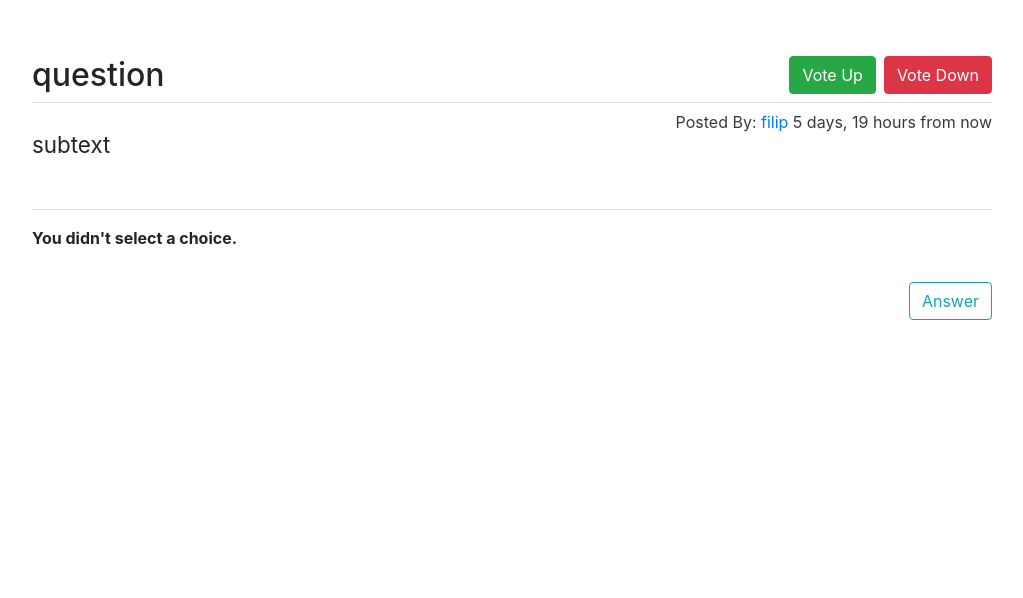
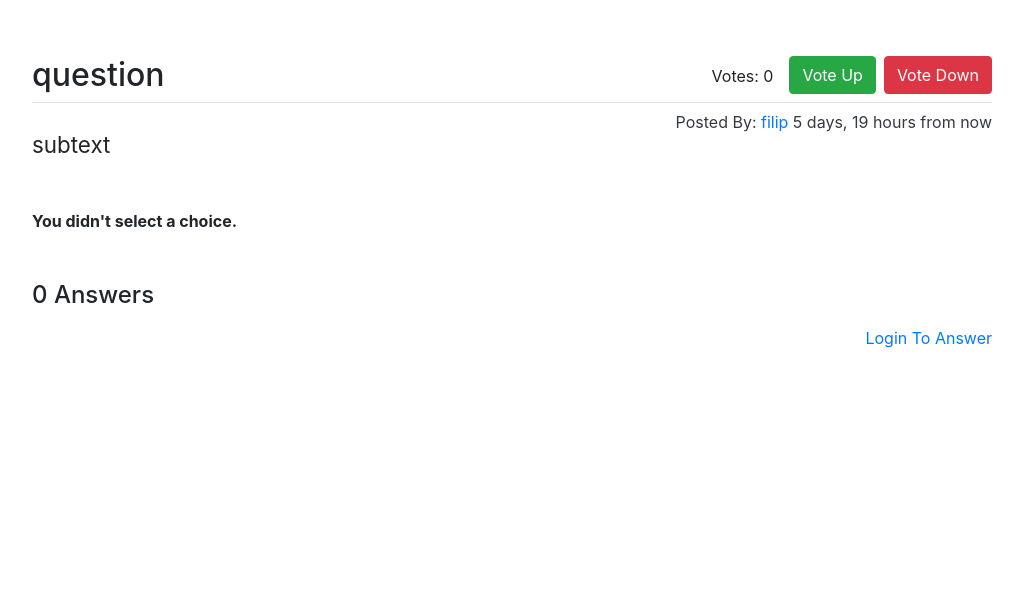
Before and after one commit to Afraiven/forum_practising_django, a Django app: page /11/vote/ in a window 1280 px wide. Shown: the part 56-654 px from the top of the page, without its empty margins (128-1151 px from the left). Run offline with Django 3.2, Linux system fonts and the light colour scheme; data comes from the database, SQL or seed files in the repository; both versions use the stored data as it was after the commit; parts of the project's set-up code (start-up, migrations or seed data) failed here and were passed over; some libraries are stand-ins or nearby versions.

Commit message:
fixed comments & added votes

```diff
--- a/Project/main/models.py
+++ b/Project/main/models.py
@@ -11,6 +11,7 @@
     question_subtext = models.TextField(max_length=500)
     pub_date = models.DateTimeField('date published')
     user = models.ForeignKey(User, on_delete=models.CASCADE, default=User.objects.get(pk=1).pk)
+    votes = models.IntegerField(default=0)
 
     def get_date(self):
         return humanize.naturaltime(self.pub_date)
@@ -32,11 +33,19 @@
         return self.choice_text
 
 
+def return_date_time():
+    now = timezone.now()
+    return now + timezone.timedelta(days=1)
+
+
 class Comment(models.Model):
-    question = models.ForeignKey(Question, on_delete=models.CASCADE, default=Question.objects.get(pk=1).pk)
-    pub_date = timezone.now()
+    question = models.ForeignKey(Question, on_delete=models.CASCADE, default=1)
+    pub_date = models.DateTimeField('date published', default=return_date_time)
     comment_text = models.CharField(max_length=400)
     user = models.ForeignKey(User, on_delete=models.CASCADE, default=User.objects.get(pk=1).pk)
 
+    def get_date(self):
+        return humanize.naturaltime(self.pub_date)
+
     def __str__(self):
         return self.comment_text
--- a/Project/main/templates/main/detail.html
+++ b/Project/main/templates/main/detail.html
@@ -8,21 +8,21 @@
 <a href="#">
     <button class="btn btn-success float-right mr-2">Vote Up</button>
 </a>
+<div class="float-right mr-3 mt-2">Votes: {{ question.votes }}</div>
 <h2>{{ question.question_text }}</h2>
 <a class="float-right" href="/profile/{{ question.user.username }}">
     <div class="text-dark mt-2">Posted By: <span class="text-primary">{{ question.user.username }}</span> {{ question.get_date }}</div>
 </a>
 <legend class="border-bottom"></legend>
-<h3 class="w-75 mt-4"><small>{{ question.question_subtext }}</small></h3>
-<legend class="border-bottom mt-5 mb-3"></legend>
+<h3 class="w-75 mt-4 mb-5"><small>{{ question.question_subtext }}</small></h3>
 
-<span class="footer-classes">
-    {% block footer-class %} position-absolute fixed-bottom {% endblock %}
-</span>
 {% if error_message %}<p><strong>{{ error_message }}</strong></p>{% endif %}
-{% if question.comment_set.all.length > 0 %}
-    <h3>Comments: </h3>
+{% if question.comment_set.all.count > 0 %}
+    <h3 class="mt-5">Answers: </h3>
 {% else %}
+    <h4 class="mt-5">0 Answers</h4>
+{% endif %}
+{% if request.user.is_authenticated %}
 <form method="POST">
     {% csrf_token %}
     <fieldset class="form-group">
@@ -32,10 +32,20 @@
     <button class="btn btn-outline-info float-right" type="submit">Answer</button>
     </div>
 </form>
+{% else %}
+<a class="float-right" href="/login/">
+    <div class="text-primary mt-2">Login To Answer</div>
+</a>
 {% endif %}
-<ul>
+<ul class="mt-5">
     {% for comment in question.comment_set.all %}
-            <li>-{{ comment.comment_text }}</li>
+    <li class="mt-2 list-group-item-action flex-column align-items-start">
+        <a href="/profile/{{ comment.user.username }}" class="text-primary">{{ comment.user }}</a>: {{ comment.comment_text }} - {{ comment.get_date }}
+    </li>
     {% endfor %}
 </ul>
+
+<span class="footer-classes">
+    {% block footer-class %} position-absolute fixed-bottom {% endblock %}
+</span>
 {% endblock %}
--- a/Project/main/views.py
+++ b/Project/main/views.py
@@ -64,6 +64,7 @@
         # It should return an HttpResponse.
         form_obj = form.save(commit=False)
         form_obj.user = self.request.user
+        form_obj.question = Question.objects.get(pk=self.kwargs['pk'])
         form_obj.pub_date = timezone.now()
 
         messages.success(self.request, "Answer posted")
```
Also changed, not shown: Project/db.sqlite3, Project/main/migrations/0007_auto_20210115_1822.py (added), Project/main/migrations/0008_question_votes.py (added). Lines whose indentation alone changed are shown as unchanged.
